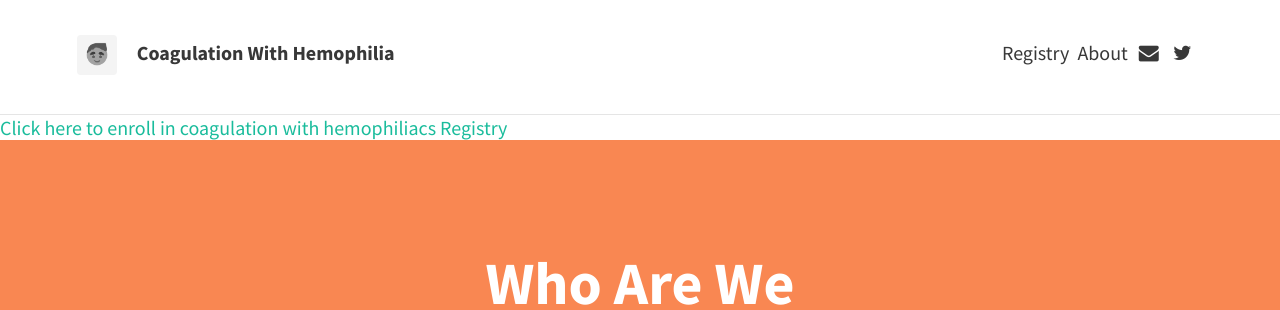
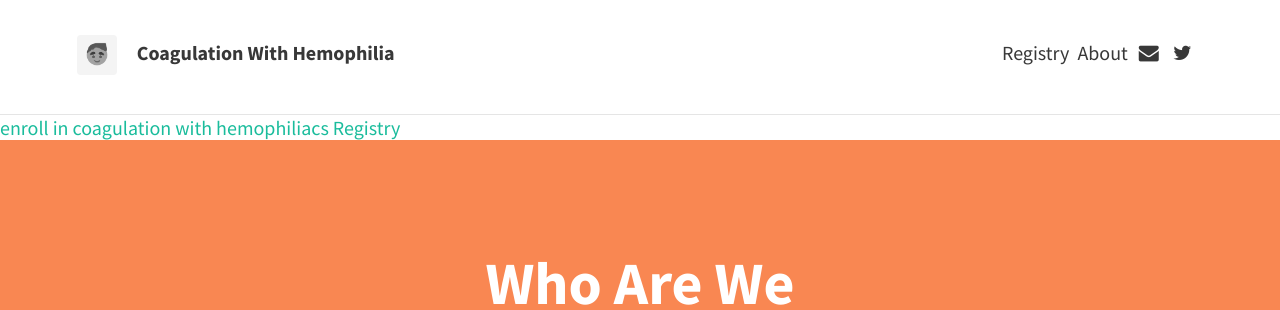
Before and after one commit to k-sunilphani/hyhemophilia.github.io, a Jekyll site: the page built from index.html, in a window 1280 px wide. Shown: the top 310 px of the page. Built offline with Jekyll 4.4.1, drawn with Linux system fonts in a browser that asks for light colours; nearby versions of some CDN libraries; the list of posts is cut into pages by our own code.

Commit message:
Updated index.html

```diff
--- a/index.html
+++ b/index.html
@@ -2,7 +2,7 @@
 layout: default
 published: true
 ---
-<a href="https://docs.google.com/forms/d/1oU3MvMVqQSef6gi0QQptSpUD2kiQAMh0y1b10tWWLR0/edit?usp=sharing">Click here to enroll in coagulation with hemophiliacs Registry</a>
+<a href="https://docs.google.com/forms/d/1oU3MvMVqQSef6gi0QQptSpUD2kiQAMh0y1b10tWWLR0/edit?usp=sharing">enroll in coagulation with hemophiliacs Registry</a>
 <div class="home">
   {% if site.theme_settings.header_text %}
   <div class="call-out"
```
